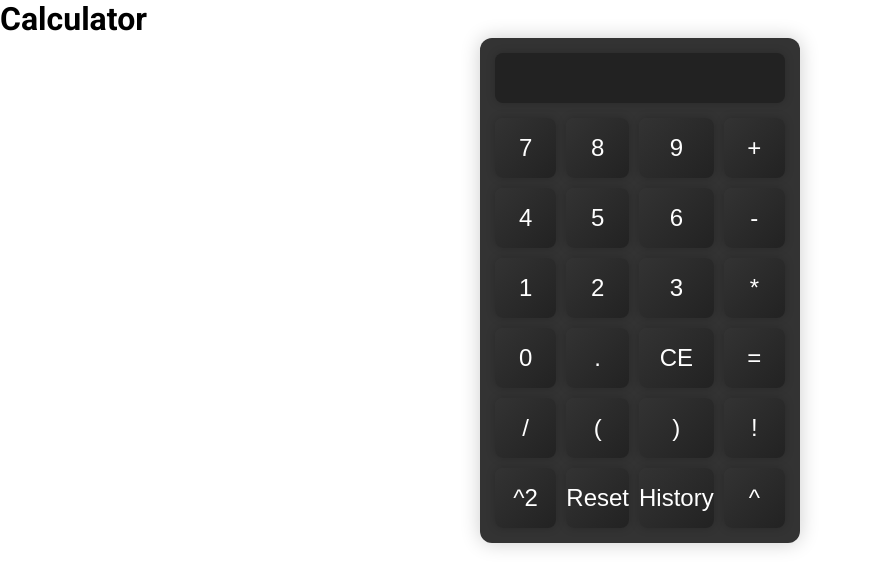
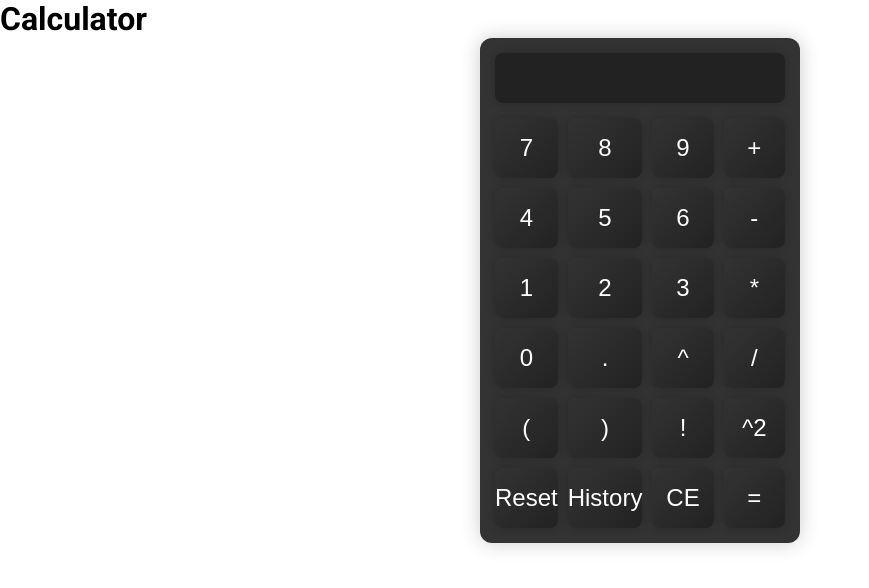
Before and after one commit to ankurhalder/CODSOFT, a React (Vite) app in the folder CALCULATOR/: page / in a window 1280 px wide. Shown: the top 588 px of the page, without its empty margins (0-869 px from the left). Built offline with nearby package versions, Linux system fonts and the light colour scheme; a web font is replaced by a local one.

Commit message:
minor bug fixed

```diff
--- a/CALCULATOR/component/Calculator.jsx
+++ b/CALCULATOR/component/Calculator.jsx
@@ -10,8 +10,6 @@ class Calculator extends Component {
 			history: [],
 		};
 	}
-
-	// Custom factorial function
 	factorial = (n) => {
 		if (n === 0 || n === 1) return 1;
 		let result = 1;
@@ -158,17 +156,12 @@ class Calculator extends Component {
 						.
 					</button>
 					<button
-						onClick={() => this.handleClick("CE")}
-						className="function-button"
+						onClick={() => this.handleClick("^")}
+						className="operator-button"
 					>
-						CE
+						^
 					</button>
-					<button
-						onClick={() => this.handleClick("=")}
-						className="equals-button"
-					>
-						=
-					</button>
+
 					<button
 						onClick={() => this.handleClick("/")}
 						className="operator-button"
@@ -212,12 +205,17 @@ class Calculator extends Component {
 						History
 					</button>
 					<button
-						onClick={() => this.handleClick("^")}
-						className="operator-button"
+						onClick={() => this.handleClick("CE")}
+						className="function-button"
 					>
-						^
+						CE
 					</button>
-					{/* Add more buttons with appropriate classNames for other functionalities as needed */}
+					<button
+						onClick={() => this.handleClick("=")}
+						className="equals-button"
+					>
+						=
+					</button>
 				</div>
 			</div>
 		);
```
